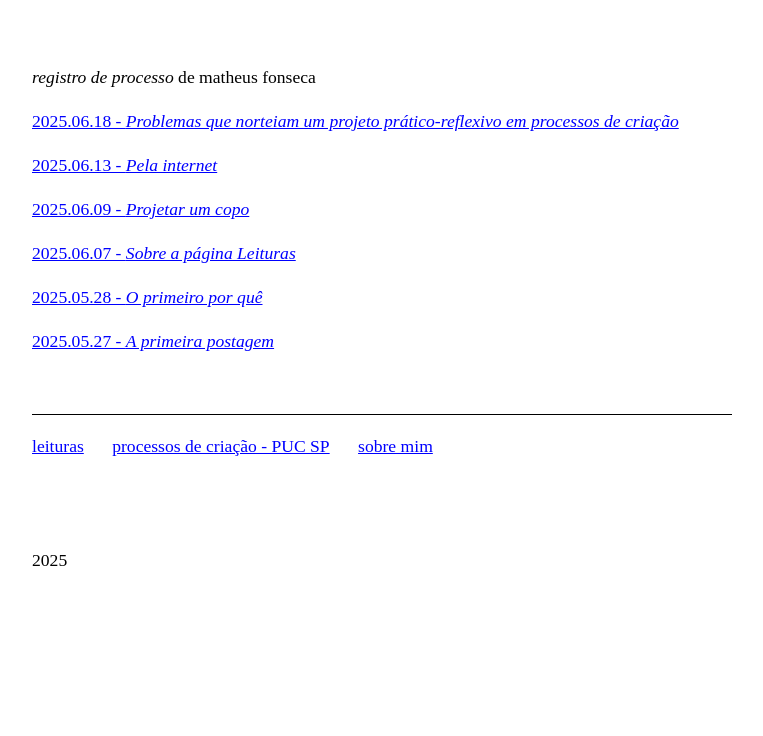
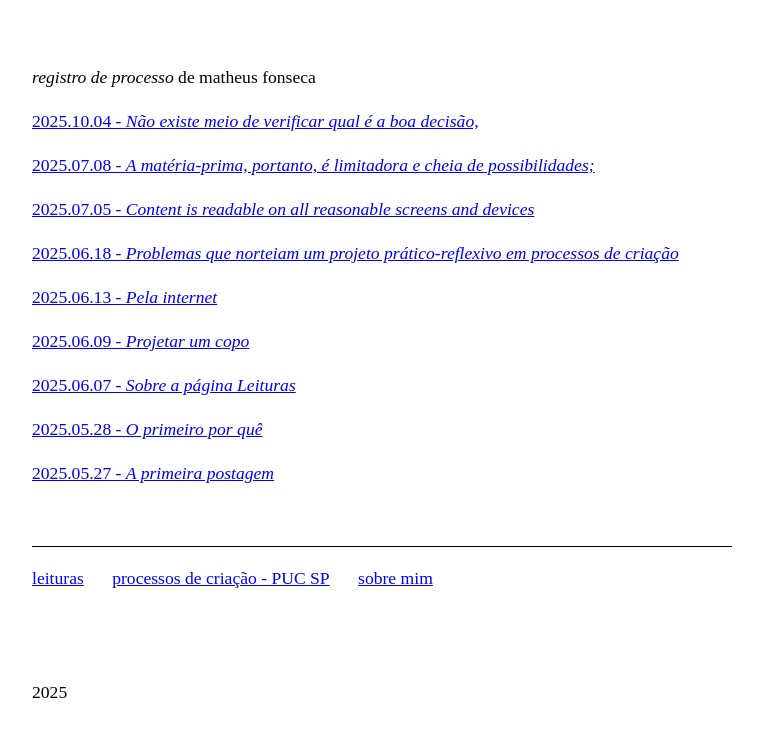
Before and after one commit to mthsdf/processos-de-criacao, a plain HTML site: page index.html in a window 1280 px wide. Shown: the whole page, without its empty margins (258-1021 px from the left). Drawn offline with Linux system fonts and the light colour scheme.

Commit message:
novo index

```diff
--- a/index.html
+++ b/index.html
@@ -13,6 +13,9 @@
 		<i>registro de processo</i> de matheus fonseca
 	</section>
 	<section>
+		<ul><a href="posts/2025-10-04.html">2025.10.04 - <i>Não existe meio de verificar qual é a boa decisão,</i></a></ul>
+		<ul><a href="posts/2025-07-08.html">2025.07.08 - <i>A matéria-prima, portanto, é limitadora e cheia de possibilidades;</i></a></ul>
+		<ul><a href="posts/2025-07-05.html">2025.07.05 - <i>Content is readable on all reasonable screens and devices</i></a></ul>
 		<ul><a href="posts/2025-06-18.html">2025.06.18 - <i>Problemas que norteiam um projeto prático-reflexivo em processos de criação</i></a></ul>
 		<ul><a href="posts/2025-06-13.html">2025.06.13 - <i>Pela internet</i></a></ul>
 		<ul><a href="posts/2025-06-09.html">2025.06.09 - <i>Projetar um copo</i></a></ul>
```
